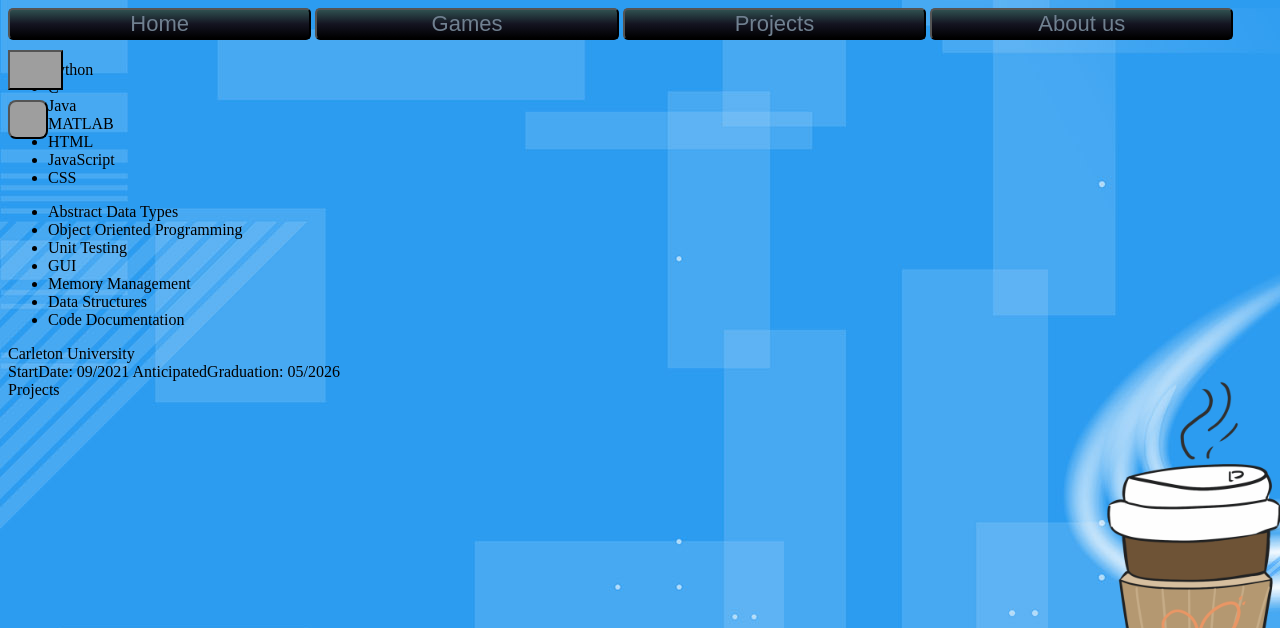
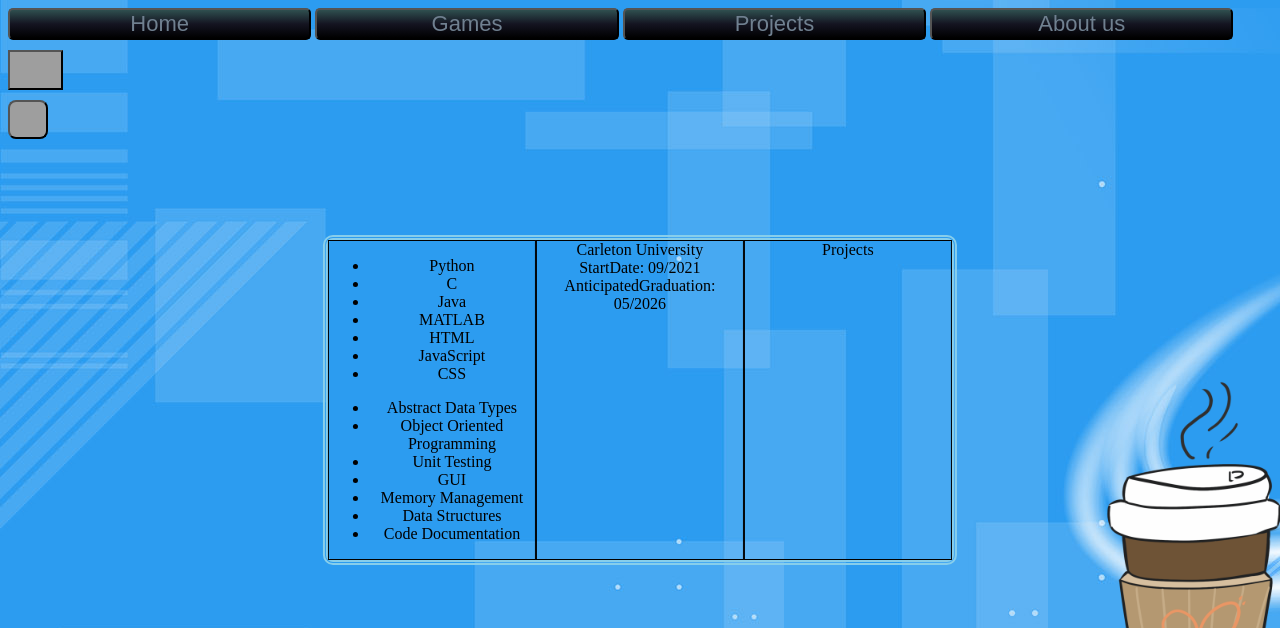
Before and after one commit to meeadvith/meeadvith.github.io, a plain HTML site: page index.html in a window 1280 px wide. Shown: the top 628 px of the page. Drawn offline with Linux system fonts and the light colour scheme; grey boxes are pictures that could not be loaded.

Commit message:
aboutBox-1

```diff
--- a/style.css
+++ b/style.css
@@ -87,18 +87,20 @@ body{
 	right: 25px;
 	bottom: 130px;
 }
-#about{
-	height: 85%;
-	width: 60%;
-	position: absolute;
+#aboutBox {
+	display: flex;
+	position: fixed;
 	top: 50%;
 	left: 50%;
 	transform: translate(-50%, -50%);
-	text-align:center;
+	border-style: double;
+	border-radius: 10px;
+	border-width: 5px;
+	border-color: skyblue;
 }
-#aboutBox div{
-	border: 2px;
-	border-radius: 2px;
-	border-color:cadetblue;
+#aboutBox div {
+	display: inline-block;
 	width: 33%;
+	text-align: center;
+	border: solid 1px;
 }
```
